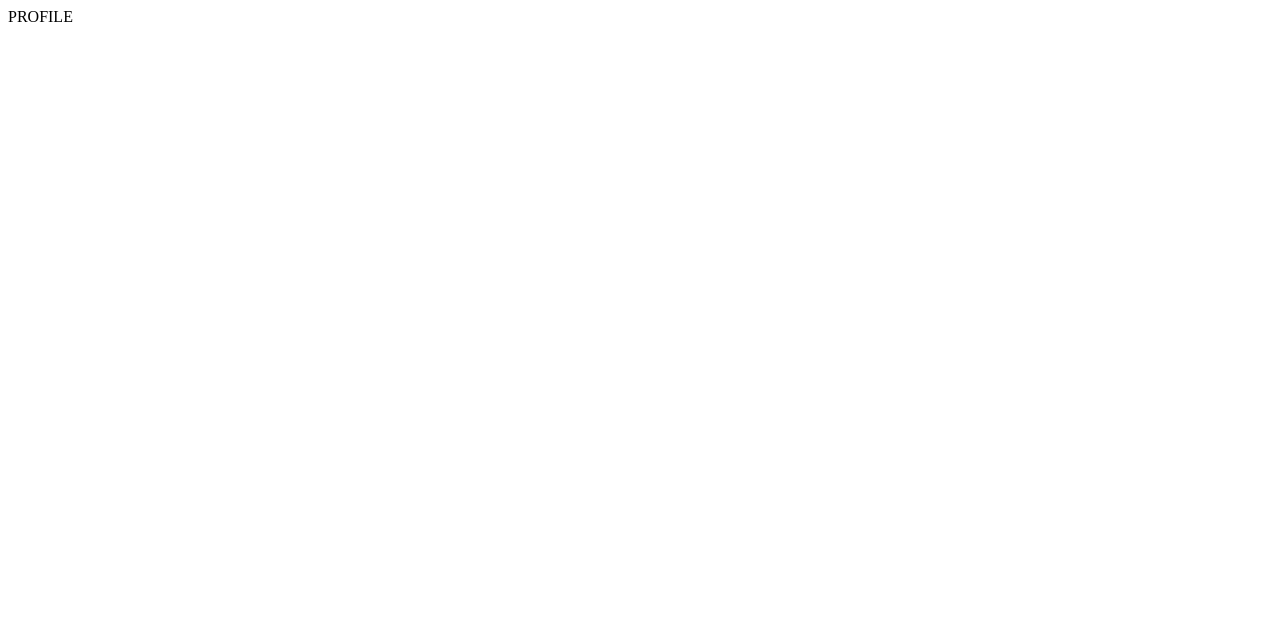
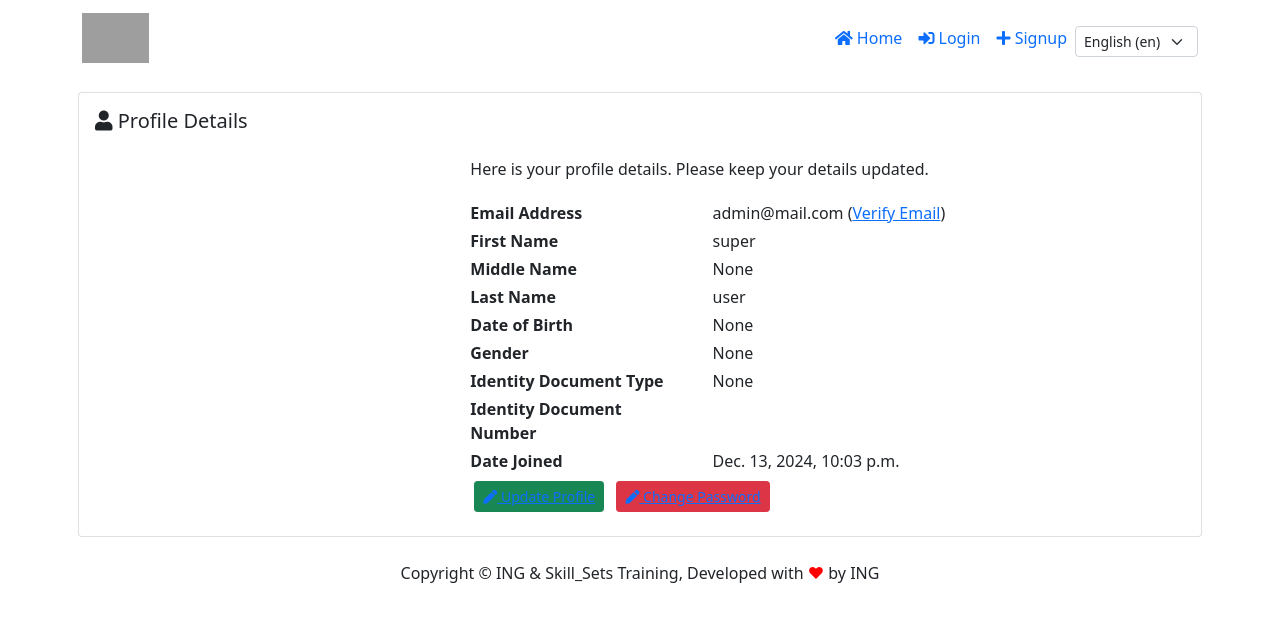
Before and after one commit to gurnitha/80-ind-dj5-jadwal-vaksin, a Django app: page /accounts/profile/ in a window 1280 px wide. Before the commit the part shown is almost empty. Shown: the top 622 px of the page. Run offline with Django 5.2, Linux system fonts and the light colour scheme; grey boxes are pictures that could not be loaded.

Commit message:
21. Profile part 2 - Add html template pada laman profile

```diff
--- a/templates/user/profile.html
+++ b/templates/user/profile.html
@@ -1,3 +1,113 @@
 <!-- templates/user/profile.html -->
 
-PROFILE
+{% extends 'base.html' %}
+{% block title %}{{ block.super }} Profile {% endblock title %}
+
+{% block content %}
+
+    <div class="container main-content mt-2 p-2">
+        <div class="card mb-3">
+            <div class="card-body">
+                <h5 class="card-title mb-4">
+                    <i class="fas fa-user"></i> Profile Details
+                </h5>
+                <div class="container">
+                    <div class="row">
+                        <div class="col-12 col-lg-4">
+                        </div>
+                        <div class="col-12 col-lg-8">
+                            <div class="row mb-1">
+                                <p>Here is your profile details. Please keep your details updated.</p>
+                            </div>
+                            <div class="row mb-1">
+                                <div class="col-5 col-sm-4 fw-bold">
+                                    Email Address
+                                </div>
+                                <div class="col-7 col-sm-8">
+                                    admin@mail.com
+                                    (<a href="/accounts/verify-email/">Verify Email</a>)
+                                </div>
+                            </div>
+                            <div class="row mb-1">
+                                <div class="col-5 col-sm-4 fw-bold">
+                                    First Name
+                                </div>
+                                <div class="col-7 col-sm-8">
+                                    super
+                                </div>
+                            </div>
+                            <div class="row mb-1">
+                                <div class="col-5 col-sm-4 fw-bold">
+                                    Middle Name
+                                </div>
+                                <div class="col-7 col-sm-8">
+                                    None
+                                </div>
+                            </div>
+                            <div class="row mb-1">
+                                <div class="col-5 col-sm-4 fw-bold">
+                                    Last Name
+                                </div>
+                                <div class="col-7 col-sm-8">
+                                    user
+                                </div>
+                            </div>
+                            <div class="row mb-1">
+                                <div class="col-5 col-sm-4 fw-bold">
+                                    Date of Birth
+                                </div>
+                                <div class="col-7 col-sm-8">
+                                    None
+                                </div>
+                            </div>
+                            <div class="row mb-1">
+                                <div class="col-5 col-sm-4 fw-bold">
+                                    Gender
+                                </div>
+                                <div class="col-7 col-sm-8">
+                                    None
+                                </div>
+                            </div>
+                            <div class="row mb-1">
+                                <div class="col-5 col-sm-4 fw-bold">
+                                    Identity Document Type
+                                </div>
+                                <div class="col-7 col-sm-8">
+                                    None
+                                </div>
+                            </div>
+                            <div class="row mb-1">
+                                <div class="col-5 col-sm-4 fw-bold">
+                                    Identity Document Number
+                                </div>
+                                <div class="col-7 col-sm-8">
+                                </div>
+                            </div>
+                            <div class="row mb-1">
+                                <div class="col-5 col-sm-4 fw-bold">
+                                    Date Joined
+                                </div>
+                                <div class="col-7 col-sm-8">
+                                    Dec. 13, 2024, 10:03 p.m.
+                                </div>
+                            </div>
+                            <div class="row mb-1 btn-container">
+                                <div class="col-12">
+                                    <button class="btn btn-sm btn-success m-1">
+                                    <a href="/accounts/profile-update/"><i class="fas fa-pen"></i>
+                                    Update Profile</a>
+                                    </button>
+                                    <button class="btn btn-sm btn-danger m-1">
+                                    <a href="/accounts/change-password/"><i class="fas fa-pen"></i>
+                                    Change Password</a>
+                                    </button>
+                                </div>
+                            </div>
+                        </div>
+                    </div>
+                </div>
+            </div>
+        </div>
+    </div>
+
+{% endblock content %}
```
Also changed, not shown: README.md.
